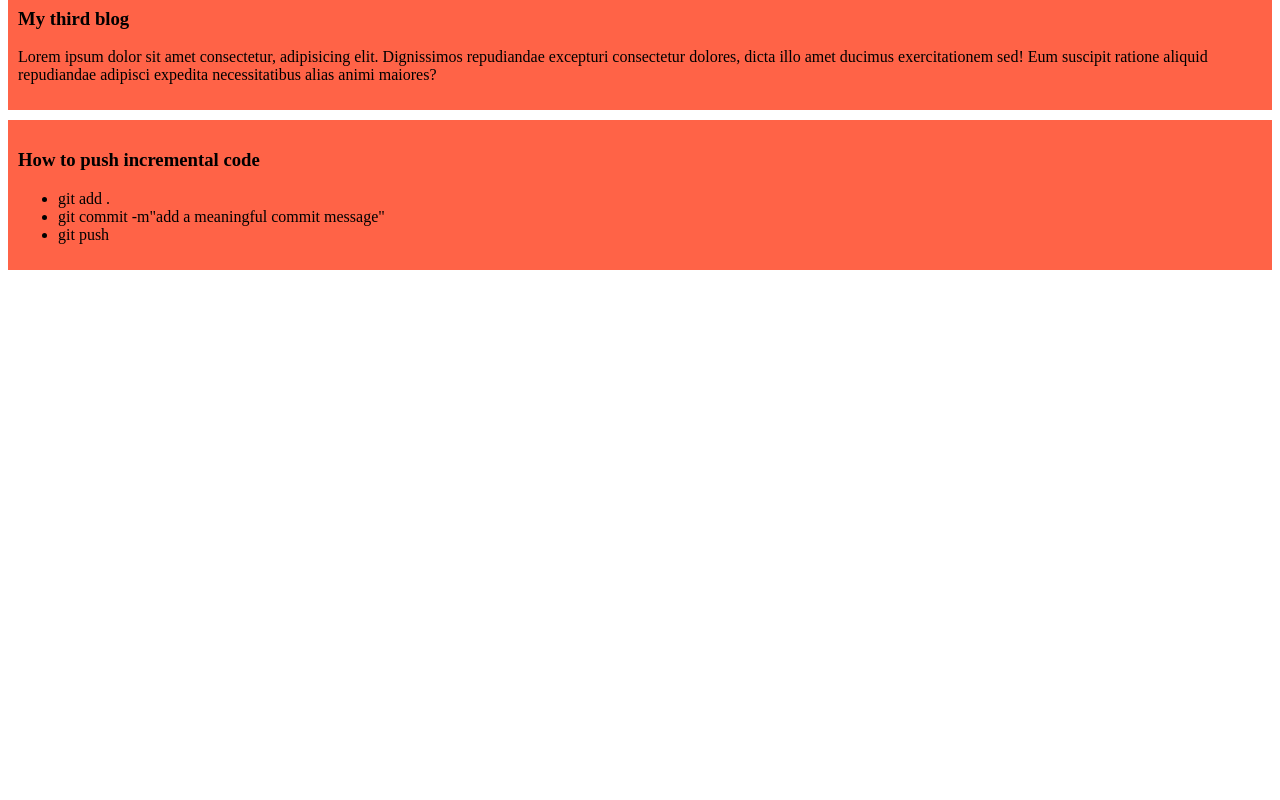
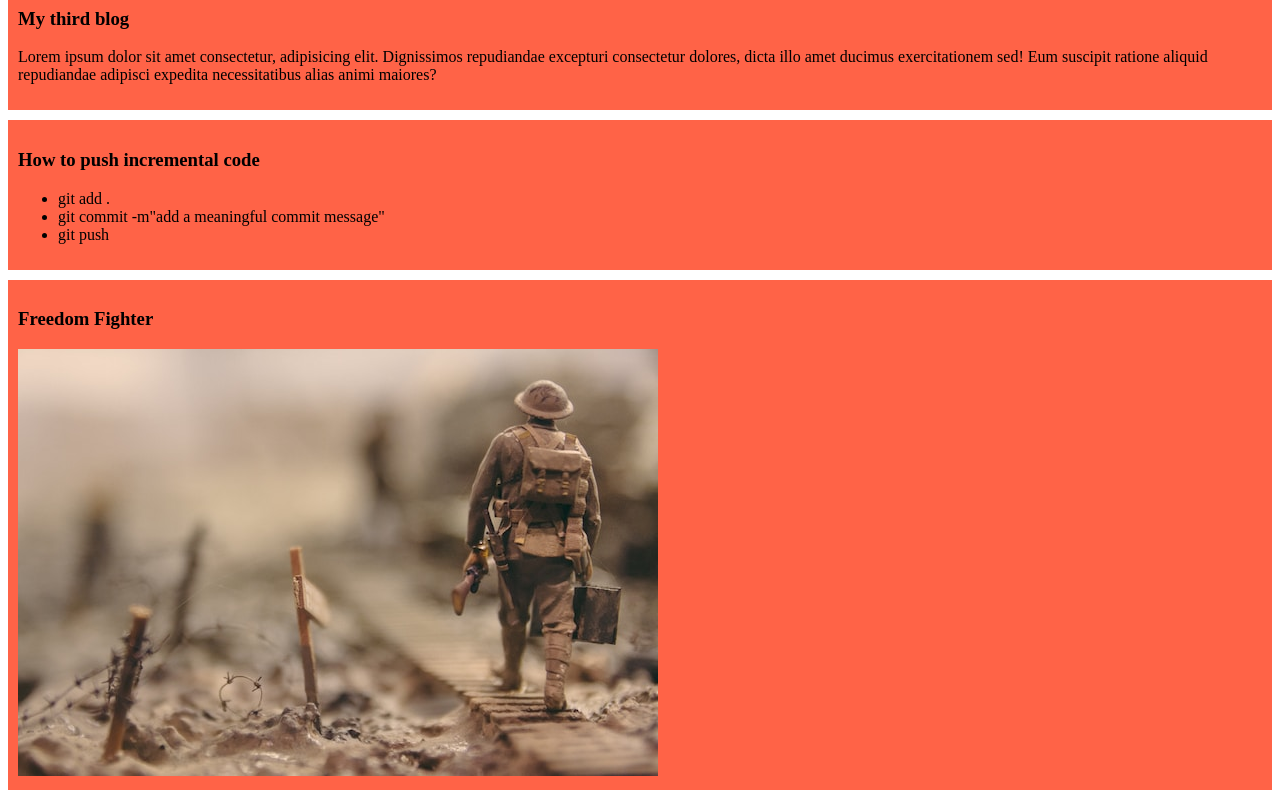
Before and after one commit to mdsaifujjaman/my-simple-website, a plain HTML site: page index.html in a window 1280 px wide. Shown: the part 312-1112 px from the top of the page. Before the commit the page ends 800 px from the top, so only its background shows below. Drawn offline with Linux system fonts and the light colour scheme.

Commit message:
added a freedom fighter image

```diff
--- a/index.html
+++ b/index.html
@@ -27,5 +27,9 @@
             <li>git push</li>
         </ul>
     </div>
+    <div>
+        <h3>Freedom Fighter</h3>
+        <img src="image/history-image-war.jpg" alt="error">
+    </div>
 </body>
 </html>
```
Also changed, not shown: image/history-image-war.jpg (added), 1 other file.
